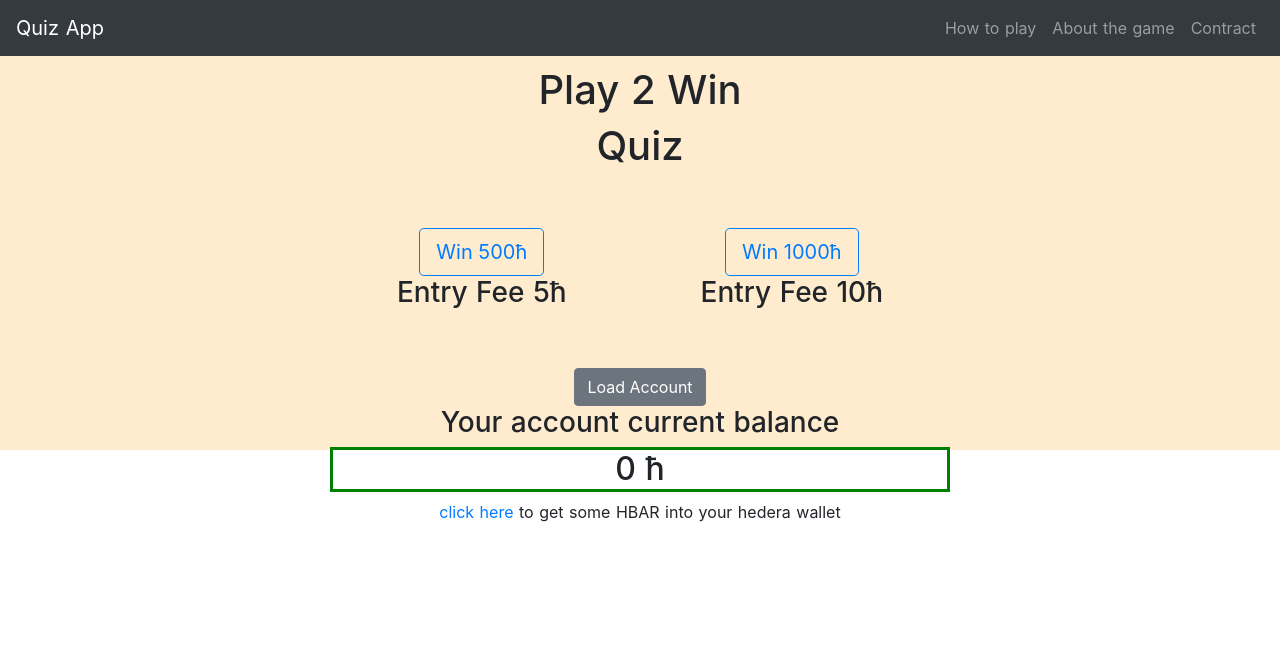
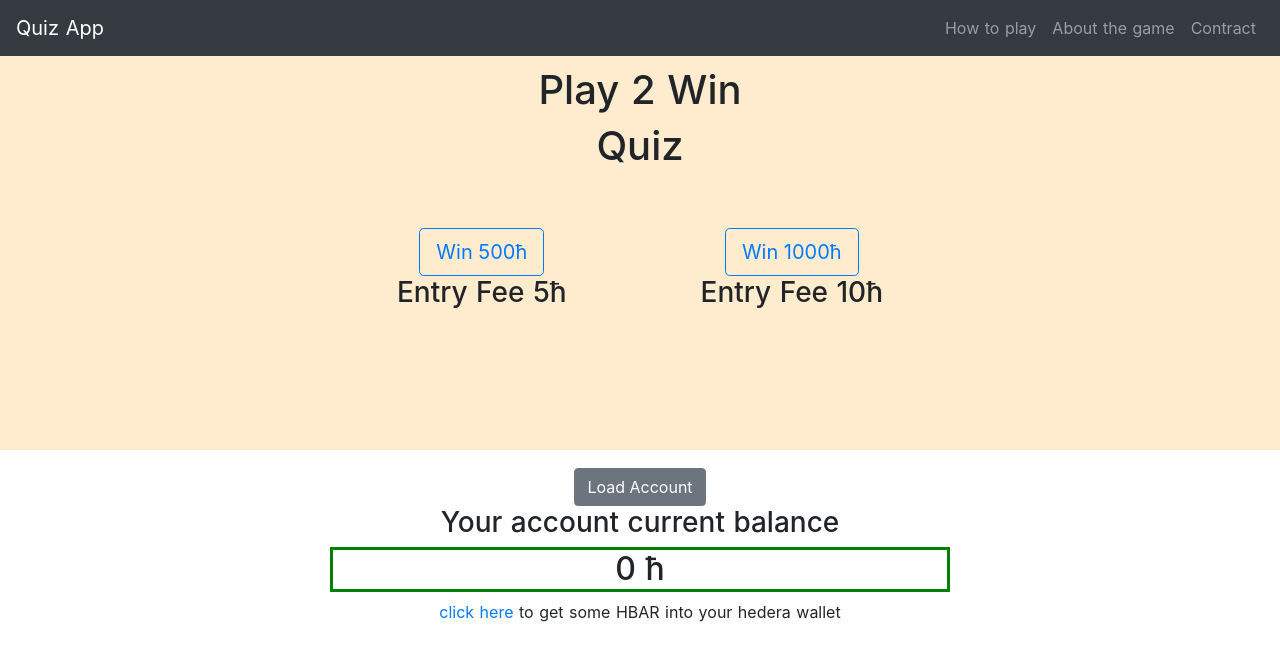
Before and after one commit to jubayer23/hedera20-nuxt, a Nuxt app: page / in a window 1280 px wide. Shown: the top 660 px of the page. Built offline with nearby package versions, Linux system fonts and the light colour scheme.

Commit message:
Update index.vue

```diff
--- a/pages/index.vue
+++ b/pages/index.vue
@@ -196,7 +196,7 @@ export default {
 }
 .account {
   position: relative;
-  top: 100px;
+  top: 200px;
 }
 h2 {
   border: 3px solid green;
```
